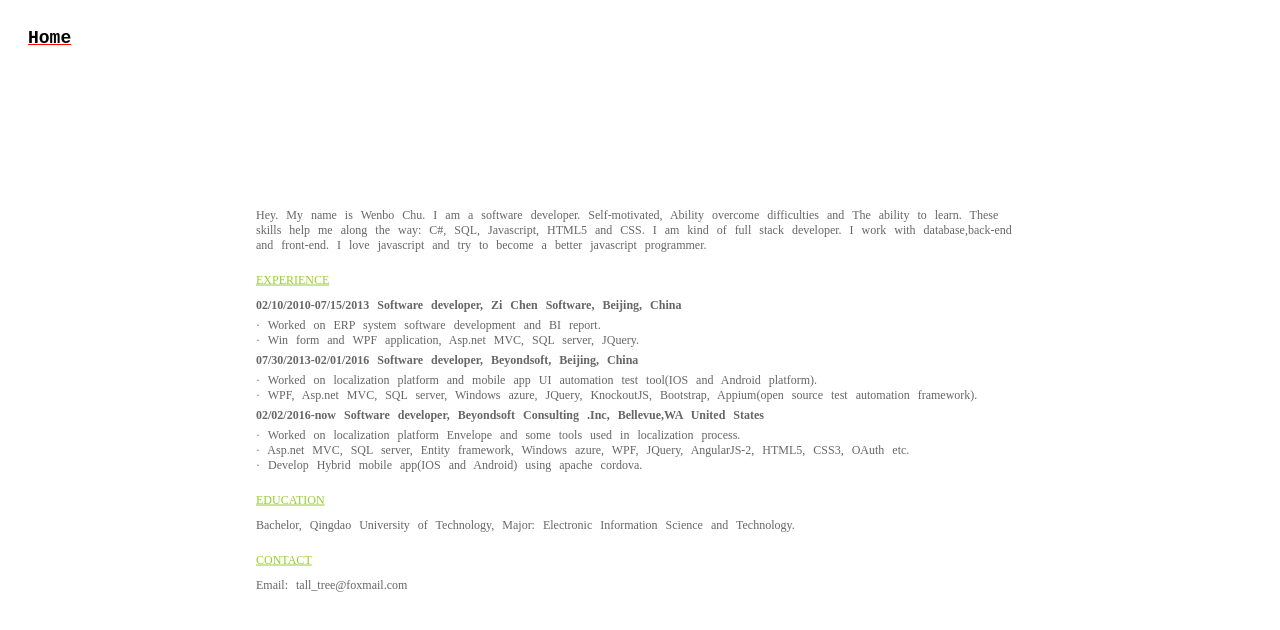
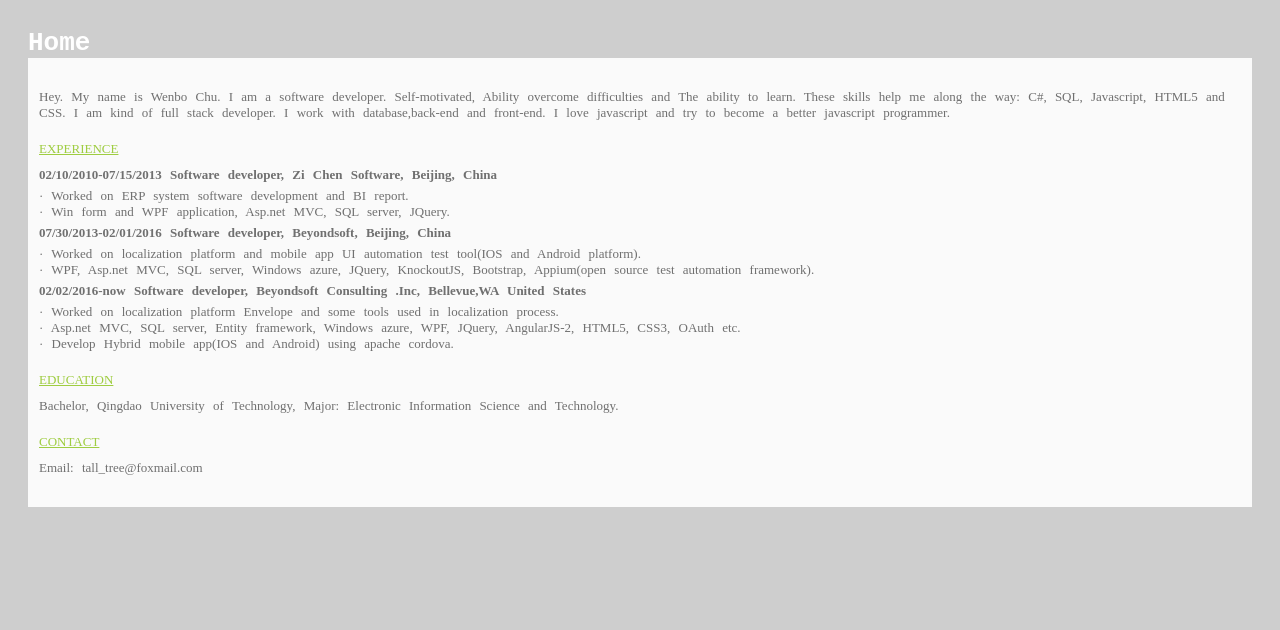
Before and after one commit to chuwenbo/Personal-Website, a website: page app/views/about.html in a window 1280 px wide. Drawn offline with Linux system fonts and the light colour scheme.

Commit message:
UI update

```diff
--- a/app/public/css/about.css
+++ b/app/public/css/about.css
@@ -34,6 +34,20 @@
     color: yellowgreen;
 }
 
+.centered {
+    width: auto;
+    padding: 30px 10px 30px 10px;
+    position: relative;
+    top: 0;
+    left: 0;
+    transform: none;
+    background-color: #ffffff;
+    border: 1px solid #ffffff;
+    opacity: 0.9;
+    font-size: 13px;
+    margin-left: 20px;
+    margin-right: 20px;
+}
 
 @media only screen and (max-width: 500px){
     .centered {
--- a/app/public/css/site.css
+++ b/app/public/css/site.css
@@ -4,13 +4,13 @@ html {
 }
 
 body {
-    background-color: white;
+    background-color: rgb(206,206,206);
     font-family: monospace;
-    color: black;
+    color: white;
 }
 
-a{
-    color: black;
+a {
+    color: white;
 }
 
 .centered {
@@ -28,9 +28,8 @@ a{
 
 .menu-bar a {
     font-weight: bolder;
-    font-size: 18px;
-    text-decoration-color: red;
-    text-decoration-line: underline;
+    font-size: 26px;
+    text-decoration: none;
 }
 
 .menu-bar a:hover {
```
